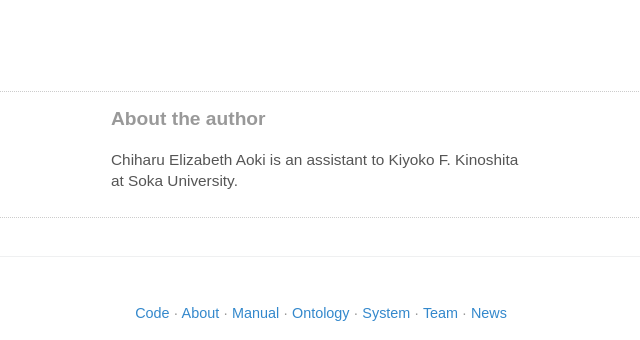
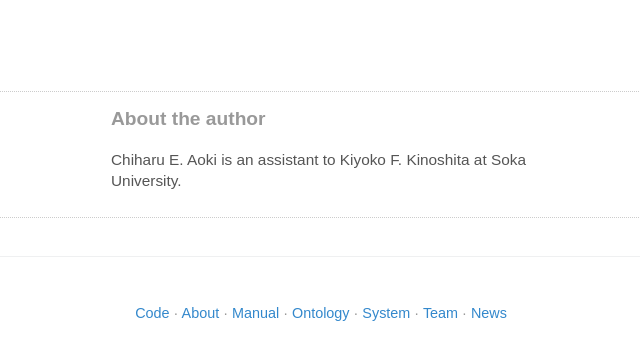
Before and after one commit to glytoucan/glytoucan, a Jekyll site: the page built from manual/search-engine.md, in a window 1280 px wide. Shown: the part 1901-2241 px from the top of the page, without its empty margins (319-959 px from the left). Built offline with Jekyll 4.4.1, drawn with Linux system fonts in a browser that asks for light colours; nearby versions of some CDN libraries.

Commit message:
Update authors.yml

```diff
--- a/_data/authors.yml
+++ b/_data/authors.yml
@@ -23,7 +23,7 @@
   github: AokiCE
   email: achiharu263@gmail.com
   bio: |
-    Chiharu Elizabeth Aoki is an assistant to Kiyoko F. Kinoshita at Soka University.
+    Chiharu E. Aoki is an assistant to Kiyoko F. Kinoshita at Soka University.
 
 #- name: Mitsuko Yamazaki
 #  bio: |
```
